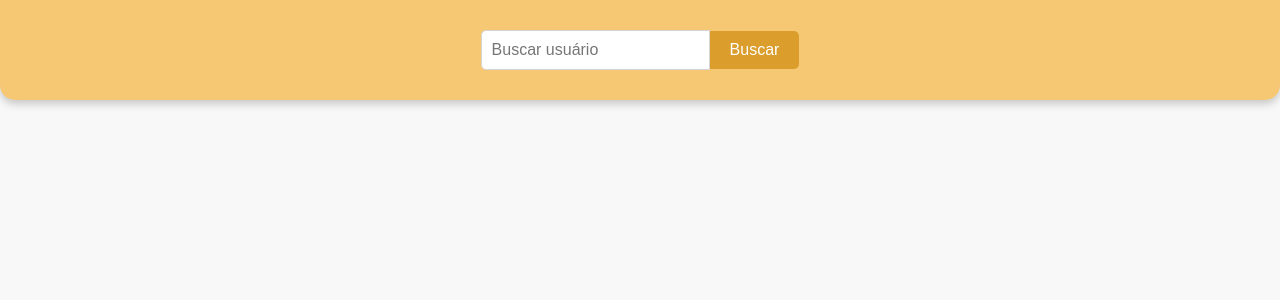
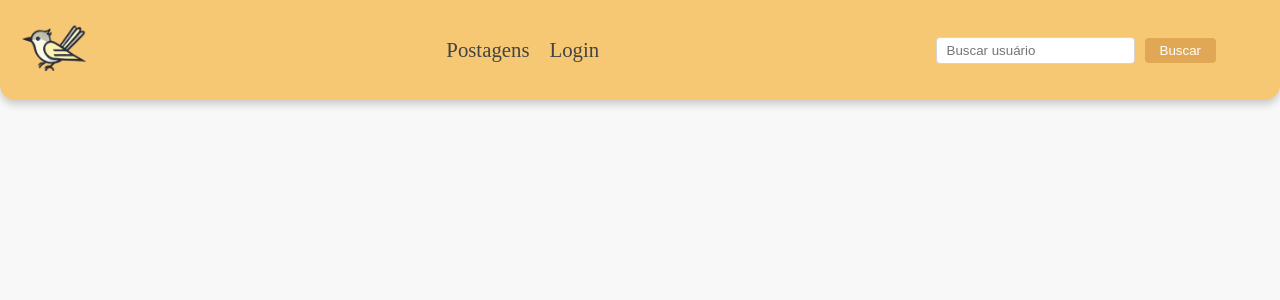
Before and after one commit to LynBv/Bem-te-vi-SocialMedia, a React (Vite) app in the folder front-end/: page /busca in a window 1280 px wide. Shown: the top 300 px of the page. Built offline with nearby package versions, Linux system fonts and the light colour scheme.

Commit message:
adcionando header

```diff
--- a/front-end/src/components/Header/Header.module.css
+++ b/front-end/src/components/Header/Header.module.css
@@ -17,7 +17,6 @@ html {
   --mostarda-escura: #b3831c;
   --cinza-chumbo: #767676;
 }
-
 .header {
   background-color: var(--amarelo);
   height: 100px;
@@ -26,40 +25,39 @@ html {
   justify-content: center;
   align-items: center;
   box-shadow: 0 4px 8px rgba(0, 0, 0, 0.2);
+  width: 100%;
 }
 
-.busca {
+.navBar {
+  display: flex;
+  align-items: center;
+  width: 90%;
+}
+
+.navBar :last-child {
+  margin-right: 9%;
+}
+.logo {
+  margin-top: 29px;
+  width: 110px;
+}
+
+.navLinks {
   display: flex;
   justify-content: center;
-  align-items: center;
-  display: flex;
-  width: 100%;
-  max-width: 600px;
+  gap: 20px;
+  flex-grow: 1;
 }
 
-input {
-  flex: 1;
-  padding: 10px;
-  border: 1px solid var(--cinza-escuro);
-  border-radius: 5px 0 0 5px;
-  font-size: 16px;
+.opcaoNavBar {
+  text-decoration: none;
+  color: var(--preto);
+  font-size: 1.3em;
+  transition: color 0.3s ease, border-bottom 0.3s ease;
 }
 
-input::placeholder {
-  color: var(--cinza-chumbo);
+.opcaoNavBar:hover {
+  color: var(--azul-claro);
+  border-bottom: 2px solid var(--azul-claro);
+  text-decoration: none;
 }
-
-.buttonBusca {
-  padding: 10px 20px;
-  border: none;
-  background-color: var(--amarelo-escuro);
-  color: white;
-  font-size: 16px;
-  cursor: pointer;
-  border-radius: 0 5px 5px 0;
-  transition: background-color 0.3s;
-}
-
-.buttonBusca:hover {
-  background-color: var(--marrom-claro);
-}
--- a/front-end/src/components/Header/index.jsx
+++ b/front-end/src/components/Header/index.jsx
@@ -1,12 +1,40 @@
-import React from 'react'
+import React from "react";
 import * as styles from "../Header/Header.module.css";
+import { Link } from "react-router-dom";
+import Feed from "../../pages/Feed";
+import Login from "../../pages/Login";
+import Busca from "../../pages/Usuarios/index";
+import Logo from "../../assets/logo-bem-te-vi.png";
 
 export default function Header() {
   return (
     <div className={styles.header}>
+      <img src={Logo} alt="Logo" className={styles.logo} />
       <div className={styles.navBar}>
-
+        <div className={styles.navLinks}>
+          <Link
+            to={"/post/:id"}
+            element={<Feed />}
+            className={styles.opcaoNavBar}
+          >
+            Postagens
+          </Link>
+          <Link
+            to={"/login"}
+            element={<Login />}
+            className={styles.opcaoNavBar}
+          >
+            Login
+          </Link>
+          <Link
+            to={"/busca"}
+            element={<Busca />}
+            className={styles.opcaoNavBar}
+          >
+            Buscar
+          </Link>
+        </div>
       </div>
     </div>
-  )
+  );
 }
--- a/front-end/src/components/HeaderBusca/HeaderBusca.module.css
+++ b/front-end/src/components/HeaderBusca/HeaderBusca.module.css
@@ -23,43 +23,63 @@ html {
   height: 100px;
   border-radius: 0 0 15px 15px;
   display: flex;
-  justify-content: center;
+  justify-content: space-between;
   align-items: center;
   box-shadow: 0 4px 8px rgba(0, 0, 0, 0.2);
+  padding-right: 5%;
+  padding-left: 0;
+  width: 100%;
+}
+
+.logo {
+  width: 110px;
+  margin-top: 29px;
+  margin-left: 0;
+}
+
+.navBar {
+  display: flex;
+  align-items: center;
+  justify-content: center;
+  gap: 20px;
+  flex-grow: 1;
+}
+
+.opcaoNavBar {
+  text-decoration: none;
+  color: var(--preto);
+  font-size: 1.3em;
+  transition: color 0.3s ease, border-bottom 0.3s ease;
+}
+
+.opcaoNavBar:hover {
+  color: var(--azul-claro);
+  border-bottom: 2px solid var(--azul-claro);
+  text-decoration: none;
 }
 
 .busca {
   display: flex;
-  justify-content: center;
   align-items: center;
-  display: flex;
-  width: 100%;
-  max-width: 600px;
 }
 
-input {
-  flex: 1;
-  padding: 10px;
+.busca input {
+  padding: 5px 10px;
   border: 1px solid var(--cinza-escuro);
-  border-radius: 5px 0 0 5px;
-  font-size: 16px;
-}
-
-input::placeholder {
-  color: var(--cinza-chumbo);
+  border-radius: 4px;
+  margin-right: 10px;
 }
 
 .buttonBusca {
-  padding: 10px 20px;
-  border: none;
   background-color: var(--amarelo-escuro);
   color: white;
-  font-size: 16px;
+  border: none;
+  padding: 5px 15px;
+  border-radius: 4px;
   cursor: pointer;
-  border-radius: 0 5px 5px 0;
-  transition: background-color 0.3s;
+  transition: background-color 0.3s ease;
 }
 
 .buttonBusca:hover {
-  background-color: var(--marrom-claro);
+  background-color: var(--mostarda-escura);
 }
--- a/front-end/src/components/HeaderBusca/index.jsx
+++ b/front-end/src/components/HeaderBusca/index.jsx
@@ -1,6 +1,8 @@
 import { Link } from "react-router-dom";
 import * as styles from "../HeaderBusca/HeaderBusca.module.css";
 import Login from "../../pages/Login";
+import Feed from "../../pages/Feed";
+import Logo from "../../assets/logo-bem-te-vi.png";
 
 export default function HeaderBusca({
   handleSubmit,
@@ -9,9 +11,15 @@ export default function HeaderBusca({
 }) {
   return (
     <div className={styles.header}>
-      <div className={styles.navBar}></div>
-      {/* <Link to={"/"} element={<Feed />}></Link> */}
-      {/* <Link to={"/login"} element={<Login />}>Login</Link> */}
+      <img src={Logo} alt="Logo" className={styles.logo} />
+      <div className={styles.navBar}>
+        <Link to={"/post/:id"} element={<Feed />} className={styles.opcaoNavBar}>
+          Postagens
+        </Link>
+        <Link to={"/login"} element={<Login />} className={styles.opcaoNavBar}>
+          Login
+        </Link>
+      </div>
       <div className={styles.busca}>
         <form onSubmit={handleSubmit}>
           <input
--- a/front-end/src/pages/Post/index.jsx
+++ b/front-end/src/pages/Post/index.jsx
@@ -56,7 +56,9 @@ export default function Post() {
       )
       .then(function (response) {
         console.log(response);
-        const novosComentarios = comentarios.map((comentario) => comentario.id !== idComentario? comentario: response.data );
+        const novosComentarios = comentarios.map((comentario) =>
+          comentario.id !== idComentario ? comentario : response.data
+        );
         setComentarios(novosComentarios);
       })
       .catch(function (error) {
@@ -93,6 +95,8 @@ export default function Post() {
   ));
 
   return (
+    <div>
+      <Header/>
       <div className={styles.post}>
         <div className={styles.mainArea}>
           <div className={styles.PostArea}>
@@ -102,5 +106,6 @@ export default function Post() {
           <div className={styles.comentariosArea}>{montarComentario}</div>
         </div>
       </div>
+    </div>
   );
 }
```
Also changed, not shown: front-end/src/assets/logo-bem-te-vi.png (added).
